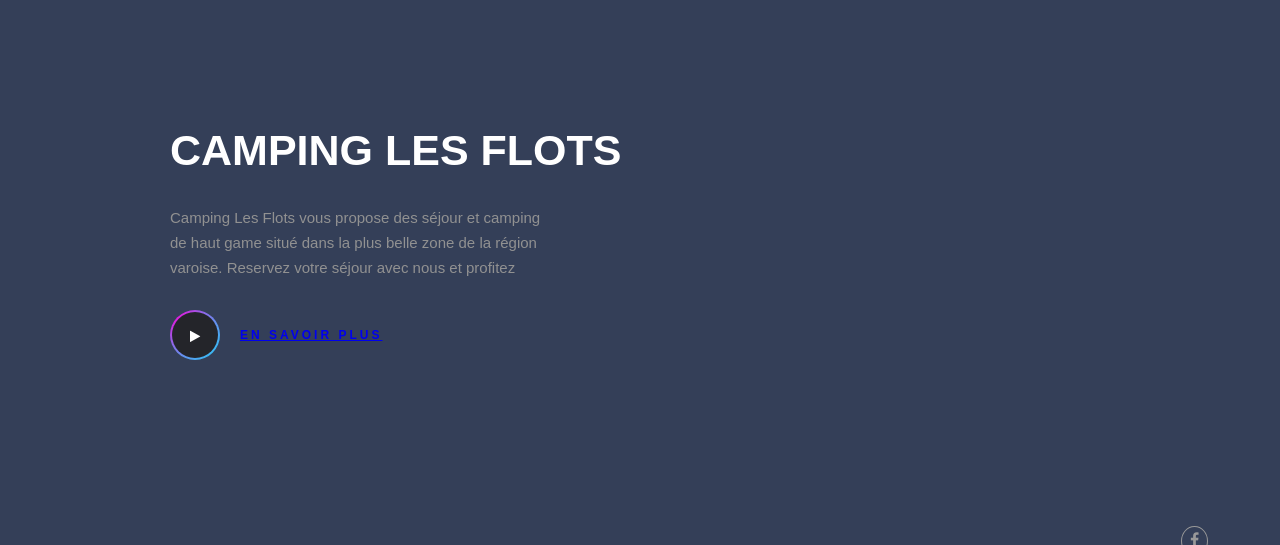
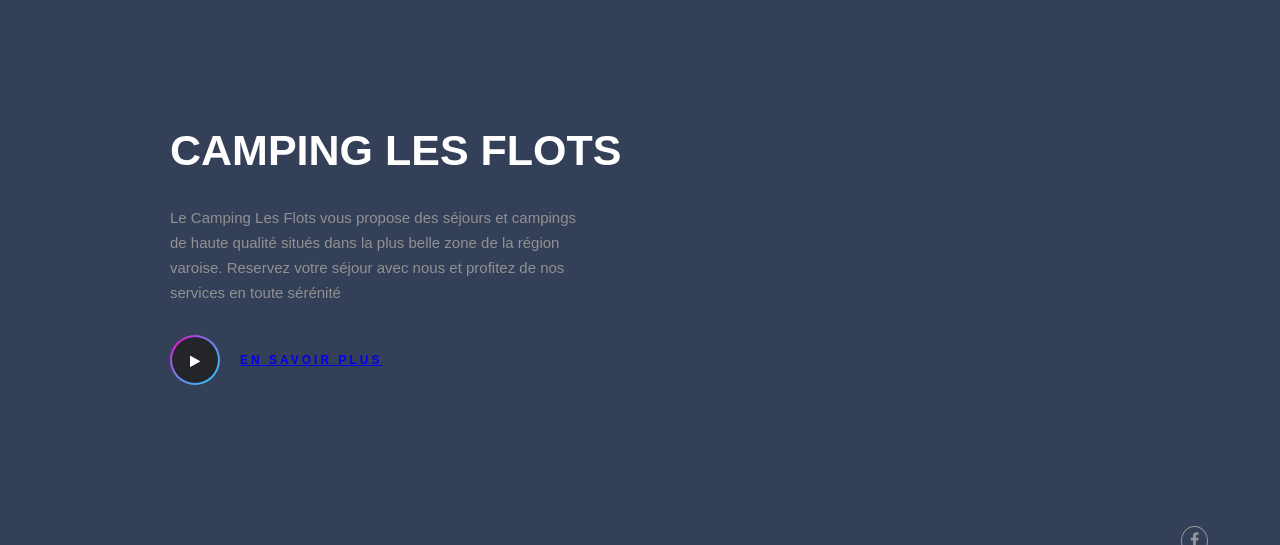
Before and after one commit to dxkkxn/camping-django-pSQL, a Django app: page / in a window 1280 px wide. Shown: the part 74-619 px from the top of the page. Run offline with Django 3.2, Linux system fonts and the light colour scheme; grey boxes are pictures that could not be loaded.

Commit message:
correction fautes

```diff
--- a/templates/home.html
+++ b/templates/home.html
@@ -7,9 +7,10 @@
     <div class="banner">
         <div class="app-text">
             <h1>CAMPING LES FLOTS</h1>
-            <p> Camping Les Flots vous propose des séjour et camping<br>
-            de haut game situé dans la plus belle zone de la région<br>
-            varoise. Reservez votre séjour avec nous et profitez</p>
+            <p> Le Camping Les Flots vous propose des séjours et campings<br>
+            de haute qualité situés dans la plus belle zone de la région<br>
+            varoise. Reservez votre séjour avec nous et profitez de nos <br>
+            services en toute sérénité</p>
             <div class="play-btn">
 
                 <div class="play-btn-inner">
--- a/templates/profile.html
+++ b/templates/profile.html
@@ -41,10 +41,10 @@
   <body>
 
     {% if object == None %}
-      <p>Vous avez pas des reservations, Faites une reservation</p>
+      <p>Vous n'avez pas encore réservé, commencez dès maintenant votre réservation</p>
       <a href="#">ici</a>
     {% else %}
-      <p> Vous avez une reservation le {{ date_res }} jusqu'à le {{ date_fin }}
+      <p> Vous avez validé une réservation pour le {{ date_res }} jusqu'au {{ date_fin }}
       </p>
       <a href = "http://127.0.0.1:8000/resv-annulation/">ANNULER RESERVATION</a>
     {% endif %}
--- a/templates/reservation.html
+++ b/templates/reservation.html
@@ -32,10 +32,10 @@
   {% endif %}
 
   {% if reglement %}
-      <h1> Vous devez payer {{ reglement }} euros </h1>
+      <h1> Le montant à régler s'élève à : {{ reglement }} euros </h1>
       <form action = "" method="POST"> {% csrf_token %}
-        <h1>Un acompte de {{ acompte }} euros  est obligatoire <br>
-            pour valider votre réserve</h1>
+        <h1>Un acompte de {{ acompte }} euros est obligatoire <br>
+            pour valider votre réservation</h1>
             {{ form5.as_p }}
         <input class="cta"  type="submit" value = "Payer" />
         <a class="cta" href="http://127.0.0.1:8000"> Annuler </a>
--- a/templates/services.html
+++ b/templates/services.html
@@ -7,7 +7,7 @@
     {% endfor %}
     <p>
     <br>
-    NB : Pour adhérer à l'un de ses services, vous devrez le cocher dans
+    NB : Pour adhérer à l'un de ces services, vous devrez le cocher dans
     la section indiquée lors de la réservation de votre séjour.
     </p>
   {% endblock %}
```
Also changed, not shown: templates/reservation_annulation.html (+4 -3 lines).
